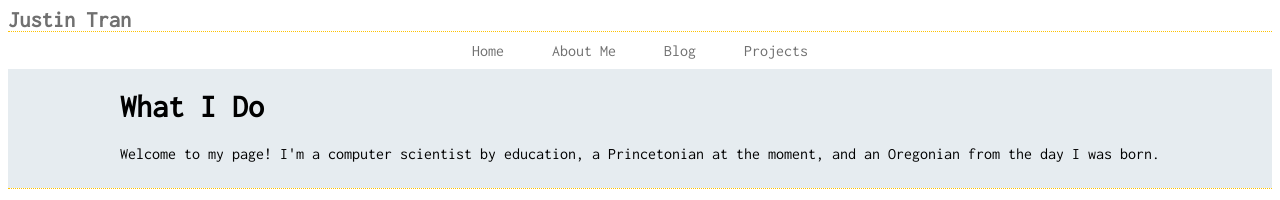
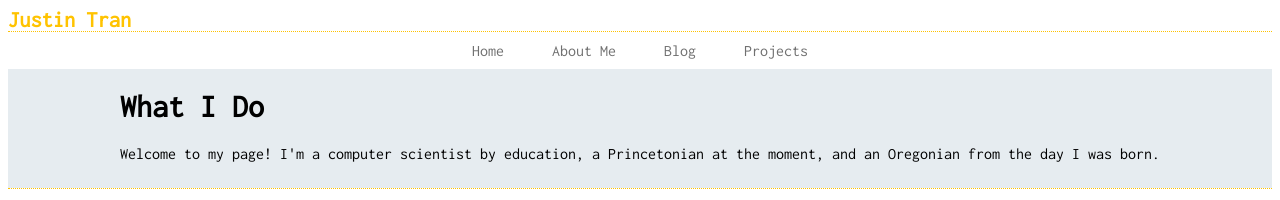
Before and after one commit to justintranjt/justintranjt.github.io, a Jekyll site: the page built from index.html, in a window 1280 px wide. Shown: the top 200 px of the page. Built offline with Jekyll 4.4.1, drawn with Linux system fonts in a browser that asks for light colours.

Commit message:
Update mainstyle.css

```diff
--- a/css/mainstyle.css
+++ b/css/mainstyle.css
@@ -21,7 +21,7 @@ a:hover {
     text-decoration: underline;
 }
 
-.namebrand {
+a.namebrand {
     color: #ffc300;
     font-weight: bold;
     font-size: 1.4em;
```
